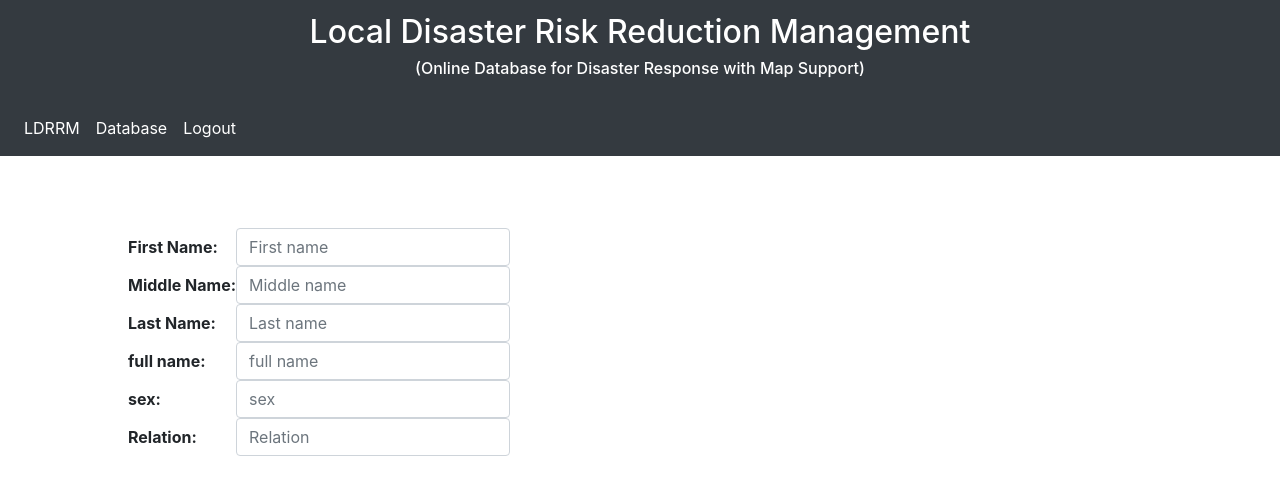
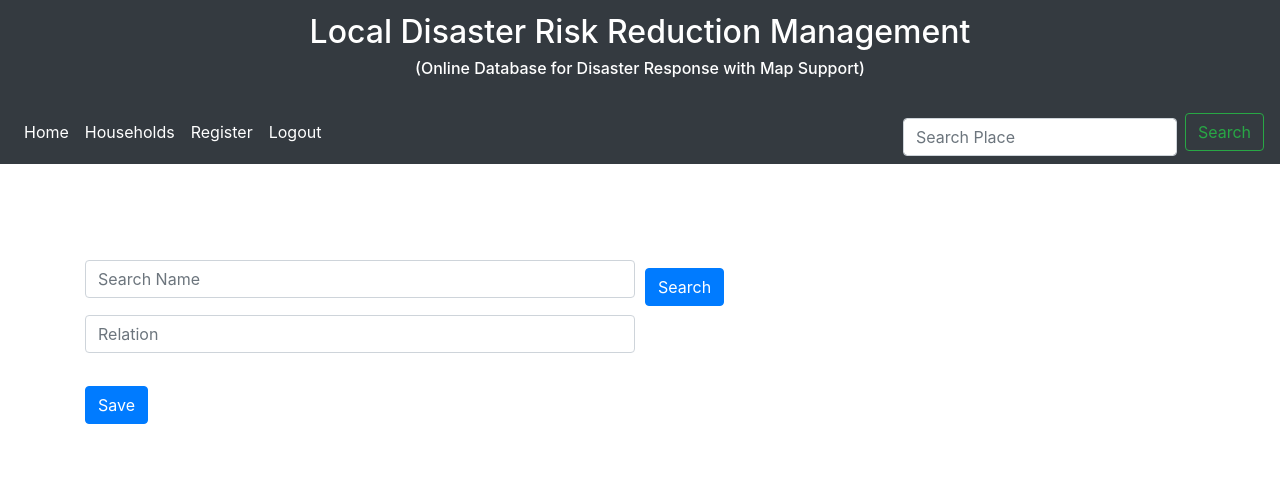
Before and after one commit to tramyersomar06/map, a PHP site: page /Map/houses/familyMem.php in a window 1280 px wide. Shown: the top 495 px of the page. Run offline with PHP 8.4, Linux system fonts and the light colour scheme.

Commit message:
new commit

```diff
--- a/crud/create.php
+++ b/crud/create.php
@@ -11,11 +11,12 @@
 <?php
 		include 'header.php';
 		include 'crudController.php';
+
+
 ?>
 
 	<form id="myform" action="create.php" method = "POST"  enctype = "multipart/form-data"><br>
 	<input type = "file" name = "file" style = "margin-left: 50%">
-
 	<table cellspacing="0" cellpadding="0"><br><br>
 			<tr>
 				<div>
--- a/crud/updateController.php
+++ b/crud/updateController.php
@@ -9,7 +9,8 @@ $middlename = $_POST['_middlename'];
 $lastname = $_POST['_lastname'];
 
 
-    $query = "UPDATE `information_tbl` SET `firstname`='{$firstname}',`middlename`='{$middlename}',`lastname`='{$lastname}' WHERE `id`={$id}";
+
+    $query = "UPDATE `people` SET `f_name`='{$firstname}',`m_name`='{$middlename}',`l_name`='{$lastname}' WHERE `people_id`={$id}";
 
 if ($db->connection()->query($query)) {
     echo '<script> alert("record updated!") </script>';
--- a/crud/view.php
+++ b/crud/view.php
@@ -3,7 +3,7 @@
 include '../Brains/db.php';
 $db = new Database();
 echo $_GET['student_id'];
-$people = $db->connection()->query('SELECT * FROM `information_tbl` WHERE `id` = '.$_GET['student_id'].' ' );
+$people = $db->connection()->query('SELECT * FROM `people` WHERE `people_id` = '.$_GET['student_id'].' ' );
 $selected_person = $people->fetch_object();
 
 ?>
@@ -20,11 +20,11 @@ $selected_person = $people->fetch_object();
 	include 'header.php';
 	?>
 	<br>
-	<center><div style="text-align: center;"><h2> HouseHold </h2></div></center>
+	<center><div style="text-align: center;"><h2>  </h2></div></center>
 	<div class="container-fluid" style="width: 90%">
 
 		<div><br>
-			<h3><small>Head: </small><?php echo $selected_person->lastname.' '.$selected_person->firstname.' '.$selected_person->middlename; ?></h3>
+			<h3><small>Respondent: </small><?php echo $selected_person->l_name.' '.$selected_person->f_name.' '.$selected_person->m_name; ?></h3>
 		</div>
 
 	</div>
--- a/houses/createHouses.php
+++ b/houses/createHouses.php
@@ -57,10 +57,10 @@ include 'houseHoldController.php';
 
     		</div>
     		<div class="col"><br>
-      			<center><input type="submit" name="hahaha" class="btn btn-primary" style="margin-top: 50%;margin-right: 70" value="SEARCH"></center>
+      			<center><input type="submit" name="hahaha" class="btn btn-primary" value="SEARCH"></center>
     		</div>
   		</div>
-		<input type="submit" id="search" class="btn btn-primary" style="margin-top: 3%" name="create" value="CREATE">
+		<input type="submit" id="search" class="btn btn-primary" style="margin-top: 3%" name="create" value="Save">
 	</form>
 </div>
 </body>
--- a/houses/familyMem.php
+++ b/houses/familyMem.php
@@ -2,46 +2,58 @@
 <html>
 <head>
 	<title></title>
+	<title></title>
 	<link rel="stylesheet" type="text/css" href="../design/css/bootstrap.min.css">
-	<link rel="stylesheet" type="text/css" href="../design/css/mydesign.css">
+	<style type="text/css">
+		.form-control{
+			margin-top: 3%;
+		}
+	</style>
 </head>
 <body>
 
 <?php
-		include '../header.php';
-		require_once '../Brains/db.php'
+include '../Brains/db.php';
+include '../crud/header.php';
+include 'houseHoldController.php';
+
 ?>
 
-	<form id="myform" action=""  method = "POST"><br>
-	<table cellspacing="0" cellpadding="0"><br><br>
-			<tr>
-				<div>
-					<th>First Name:</th>
-					<td><input type="text" class="form-control" name="fname" placeholder="First name"></td>
-				</div>
-			</tr>
-			<tr>
-				<th>Middle Name:</th>
-				<td><input type="text" class="form-control" name="_mname" placeholder="Middle name"></td>
-			</tr>
-			<tr>
-				<th>Last Name:</th>
-				<td><input type="text" class="form-control" name="_lname" placeholder="Last name"></td>
-			</tr>
-			<tr>
-				<th>full name:</th>
-				<td><input type="text" class="form-control" name="fullname" placeholder="full name"></td>
-			</tr>
-			<tr>
-				<th>sex:</th>
-				<td><input type="text" class="form-control" name="sex" placeholder="sex"></td>
-			</tr>
-			<tr>
-				<th>Relation:</th>
-				<td><input type="text" class="form-control" name="relation" placeholder="Relation"></td>
-			</tr>
-		</table><br>
+<div class="container">
+	<form class="form" style="margin-top: 5%" action="familyMem.php" method="POST">
+		<br>
 
+		<div class="form-row">
+    		<div class="col">
+    			<?php
+    			if (count($suggestedPeople) > 0) {
+    				echo '<select class="form-control" name="respondent">';
+    				$count = 0;
+    				while ($count < count($suggestedPeople)) {
+    					echo $count;
+    					echo '<option name="{$suggestedPeople->id}">';
+    					echo $suggestedPeople[$count];
+    					echo "</option>";
+    					$count++;
+    				}
+    				echo "</select>";
+    			}else{
+    				echo '<input autocomplete="off" type="text" class="form-control" name="search_name" placeholder="Search Name">';
+    			}
+    			?>
+				<input type = "text" name = "nice" class = "form-control" placeholder="Relation" >
+
+
+    		</div>
+    		<div class="col"><br>
+      			<input type="submit" name="hahaha" class="btn btn-primary" value="Search">
+    		</div>
+  		</div>
+		  <div>
+				<input type="submit" id="search" class="btn btn-primary" style="margin-top: 3%" name="create" value="Save">
+		</div>
 	</form>
+</div>
 </body>
+
 </html>
--- a/houses/houseHoldLocation.php
+++ b/houses/houseHoldLocation.php
@@ -65,7 +65,7 @@ $db = new Database();
 
         ?>
 
-        <a href="#" class="btn btn-secondary">Edit Members</a>
+        <a href="http://localhost/Map/houses/familyMem.php" class="btn btn-secondary">Edit</a>
         <div class="float-left">
             <h3 class="h3">Family Members</h3>
             <?php
```
Also changed, not shown: crud/crudController.php (+4 -10 lines), crud/informationPage.php (+11 -8 lines), crud/update.php (+6 -6 lines), houses/houseHoldList.php (+3 -4 lines), loginPage.php (+9 -11 lines), HTML/aaa.jpg (renamed from HTML/download (3).jpg), HTML/bbb.jpg (renamed from HTML/indonesia-tsunami-1-sh-mem-181001_hpMain_16x9_992-1.jpg).
